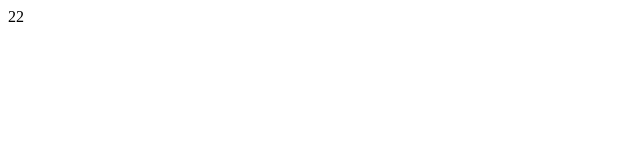
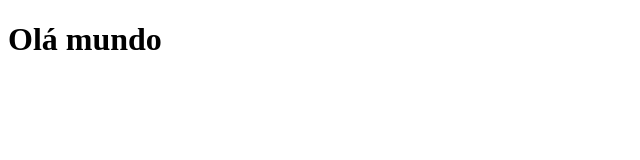
Before and after one commit to Natasha-Soares/natasha, a plain HTML site: page index.html in a window 1280 px wide. Shown: the whole page, without its empty margins (0-640 px from the left). Drawn offline with Linux system fonts and the light colour scheme.

Commit message:
ola mundo 2

```diff
--- a/index.html
+++ b/index.html
@@ -6,6 +6,6 @@
     <title>Olá mundo!</title>
 </head>
 <body>
-    22
+    <h1>Olá mundo</h1>
 </body>
 </html>
```
